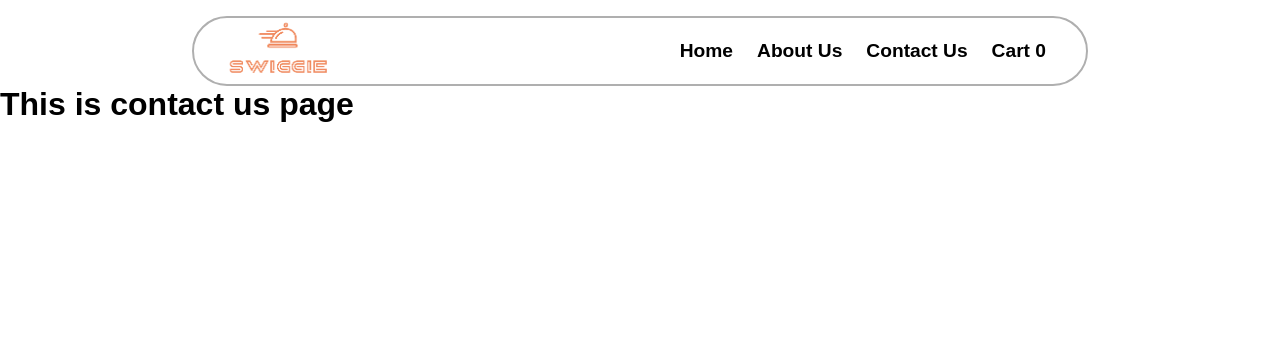
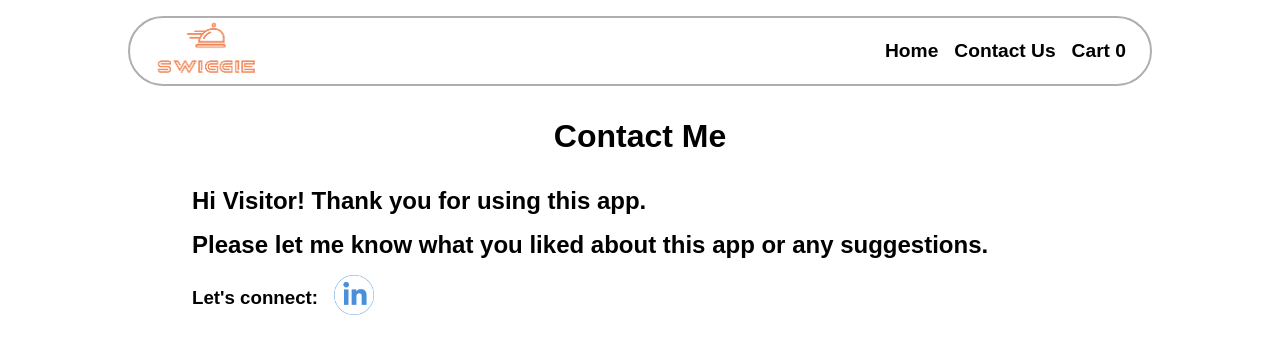
Before and after one commit to nikhar-gupta/Swiggie, a React (Vite) app: page /contact in a window 1280 px wide. Shown: the top 354 px of the page. Built offline with nearby package versions, Linux system fonts and the light colour scheme.

Commit message:
Added responsive styles and Contact us page

```diff
--- a/src/components/ItemCategory.js
+++ b/src/components/ItemCategory.js
@@ -18,7 +18,7 @@ const ItemCategory = ({ itemCategory }) => {
       </h2>
 
       {showAccordion &&
-        itemCategory?.card?.card?.itemCards?.map((menuItem) => {
+        itemCategory?.card?.card?.itemCards?.map((menuItem, index) => {
           return (
             <MenuItem
               menuItem={menuItem?.card?.info}
--- a/src/components/body/Body.js
+++ b/src/components/body/Body.js
@@ -38,6 +38,8 @@ const Body = () => {
       const restaurants =
         restaurantObject[0]?.card?.card?.gridElements?.infoWithStyle
           ?.restaurants || [];
+      console.log(json);
+
       setRestaurantList(restaurants);
       setFilteredRestaurantList(restaurants);
       dispatch(addAllRestaurants(restaurants));
@@ -53,6 +55,7 @@ const Body = () => {
         <div className="searchBar">
           <input
             type="text"
+            placeholder="Search Restaurants"
             value={searchText}
             onChange={(e) => {
               setSearchText(e.target.value);
--- a/src/components/body/body.css
+++ b/src/components/body/body.css
@@ -1,6 +1,62 @@
 .bodyMain {
+  width: 95%;
+  margin: auto;
+  padding: 0 0.5rem;
+}
+.bodyMain .topBar {
+  display: flex;
+  /* height: 40px; */
+  align-items: center;
+  justify-content: center;
+  gap: 1rem;
+  padding: 0 1rem;
+  margin-top: 1rem;
+}
+.bodyMain .topBar .searchBar {
+  height: 100%;
+  cursor: pointer;
+  display: flex;
+}
+.bodyMain .topBar .searchBar input {
+  height: 2rem;
+  width: 150px;
+  padding: 0 0.5rem;
+  font-size: 0.9rem;
+  border-radius: 10px;
+  border: 1px solid #afafaf;
+}
+.bodyMain .topBar .searchBar button {
+  all: unset;
+  text-align: center;
+  height: 2rem;
+  margin-left: 0.5rem;
+  width: 50px;
+  padding: 0 0.5rem;
+  font-size: 0.95rem;
+  background-color: orange;
+  border-radius: 10px;
+  transition: transform 0.3s ease;
+}
+.bodyMain .topBar .searchBar button:active {
+  transform: scale(0.8);
+}
+.bodyMain .topBar .filterRestaurantBtn {
+  border-radius: 10px;
+  transition: transform 0.3s ease;
+  padding: 0 0.5rem;
+  height: 2rem;
+  cursor: pointer;
+  border: 1px solid #afafaf;
+  font-size: 0.8rem;
+}
+.bodyMain .topBar .filterRestaurantBtn:active {
+  transform: scale(0.9);
+}
+
+/* .bodyMain {
   width: 70%;
   margin: auto;
+  border: 1px solid red;
 }
 .bodyMain .topBar {
   display: flex;
@@ -49,4 +105,4 @@
 }
 .bodyMain .topBar .filterRestaurantBtn:active {
   transform: scale(0.9);
-}
+} */
--- a/src/components/header/Header.js
+++ b/src/components/header/Header.js
@@ -19,9 +19,6 @@ const Header = () => {
           <Link to="/">Home</Link>
         </li>
         <li className="nav-item">
-          <Link to="/about">About Us</Link>
-        </li>
-        <li className="nav-item">
           <Link to="/contact">Contact Us</Link>
         </li>
         <li className="nav-item">
--- a/src/components/header/header.css
+++ b/src/components/header/header.css
@@ -2,26 +2,40 @@
   display: flex;
   justify-content: space-between;
   align-items: center;
-  padding: 0 2.5rem 0 0.5rem;
+  padding: 0 1.5rem 0 0;
   height: 70px;
-  width: 70vw;
+  width: 100vw;
   margin: auto;
   margin-top: 1rem;
   border-radius: 100px;
   border: 2px solid #afafaf;
 }
-
 .header .nav-items {
   display: flex;
-  gap: 1.5rem;
+  gap: 0.7rem;
 }
 .header .nav-items .nav-item {
   all: unset;
-  font-weight: 500;
-  font-size: 1.2rem;
+  font-size: 0.9rem;
   cursor: pointer;
   font-weight: 600;
 }
 .header .nav-items .nav-item a {
   all: unset;
 }
+@media only screen and (min-width: 440px) {
+  .header {
+    width: 90vw;
+  }
+}
+@media only screen and (min-width: 700px) {
+  .header {
+    width: 80vw;
+  }
+  .header .nav-items {
+    gap: 1rem;
+  }
+  .header .nav-items .nav-item {
+    font-size: 1.2rem;
+  }
+}
--- a/src/pages/About.js
+++ /dev/null
@@ -1,8 +0,0 @@
-const About = () => {
-  return (
-    <div className="about">
-      <h1>About us page</h1>
-    </div>
-  );
-};
-export default About;
--- a/src/pages/ContactUs.js
+++ b/src/pages/ContactUs.js
@@ -1,7 +1,26 @@
+import "./contactUs.css";
 const ContactUs = () => {
+  const linkedInLogo = new URL(
+    "../assets/pics/linkedin-icon.png",
+    import.meta.url
+  ).href;
   return (
-    <div className="ContactUs">
-      <h1>This is contact us page</h1>
+    <div className="contactUs">
+      <h1>Contact Me</h1>
+      <h2>Hi Visitor! Thank you for using this app.</h2>
+      <h2>
+        Please let me know what you liked about this app or any suggestions.
+      </h2>
+      <h3>
+        Let's connect:
+        <a
+          href="https://www.linkedin.com/in/nikharg/"
+          target="_blank"
+          rel="noopener noreferrer"
+        >
+          <img src={linkedInLogo} alt="LinkedIn Icon" height="40px" />
+        </a>
+      </h3>
     </div>
   );
 };
--- a/src/pages/RestaurantMainPage.js
+++ b/src/pages/RestaurantMainPage.js
@@ -70,7 +70,6 @@ const RestaurantMainPage = () => {
             <ItemCategory
               key={itemCategory?.card?.card?.categoryId}
               itemCategory={itemCategory}
-              index={index}
             />
           );
         }
--- a/src/pages/cart.css
+++ b/src/pages/cart.css
@@ -1,5 +1,5 @@
 .cart {
-  width: 70vw;
+  width: 90vw;
   margin: auto;
   margin-top: 3rem;
 }
@@ -30,3 +30,9 @@
 #clearCartBtn:active {
   background-color: #3e8e41;
 }
+
+@media only screen and (min-width: 700px) {
+  .cart {
+    width: 70vw;
+  }
+}
--- /dev/null
+++ b/src/pages/contactUs.css
@@ -0,0 +1,23 @@
+.contactUs {
+  width: 90vw;
+  margin: auto;
+  margin-top: 2rem;
+}
+.contactUs h1 {
+  text-align: center;
+  margin-bottom: 2rem;
+}
+.contactUs h2 {
+  margin-bottom: 1rem;
+}
+.contactUs h3 {
+  display: flex;
+  align-items: center;
+  justify-content: flex-start;
+  gap: 1rem;
+}
+@media only screen and (min-width: 700px) {
+  .contactUs {
+    width: 70vw;
+  }
+}
--- a/src/pages/restaurantMainPage.css
+++ b/src/pages/restaurantMainPage.css
@@ -1,13 +1,12 @@
 .restaurantMainPage {
-  width: 70vw;
+  width: 90vw;
   margin: auto;
-  margin-top: 3rem;
+  margin-top: 2rem;
 }
 .restraurantDetails {
   padding: 1rem;
   border-radius: 10px;
-  margin-bottom: 3rem;
-
+  margin-bottom: 2rem;
   box-shadow: 0px 35px 60px -50px rgba(0, 0, 0, 0.6);
   -webkit-box-shadow: 0px 35px 60px -50px rgba(0, 0, 0, 0.6);
   -moz-box-shadow: 0px 35px 60px -50px rgba(0, 0, 0, 0.6);
@@ -43,10 +42,10 @@
 }
 
 .itemCategory {
-  /* border: 1px solid black; */
   margin-top: 1rem;
   padding: 1rem;
   cursor: pointer;
+  transition: transform 0.3s ease;
 }
 .itemCategory h2 {
   border: 1px solid rgb(204, 204, 204);
@@ -55,16 +54,13 @@
 }
 
 .menuItems {
-  /* border: 1px solid blue; */
   padding: 0.5rem 0.5rem 1.5rem 0.5rem;
-  /* padding: 1.2rem; */
   margin-top: 10px;
   display: flex;
   border-bottom: 1px solid rgb(204, 204, 204);
+  justify-content: space-between;
 }
 .menuItems .dish {
-  width: 80%;
-  /* border: 1px solid green; */
   display: flex;
   flex-direction: column;
   justify-content: center;
@@ -75,7 +71,8 @@
   font-weight: 600;
 }
 .menuItems .dishImageCont {
-  width: 20%;
+  min-width: max-content;
+  max-height: max-content;
   overflow: hidden;
   position: relative;
   display: flex;
@@ -99,3 +96,10 @@
   font-weight: 600;
   border: 1px solid rgba(27, 166, 115, 0.5);
 }
+@media only screen and (min-width: 700px) {
+  .restaurantMainPage {
+    width: 70vw;
+    margin: auto;
+    margin-top: 3rem;
+  }
+}
```
Also changed, not shown: src/App.js (+0 -9 lines), src/assets/pics/linkedin-icon.png (added).
